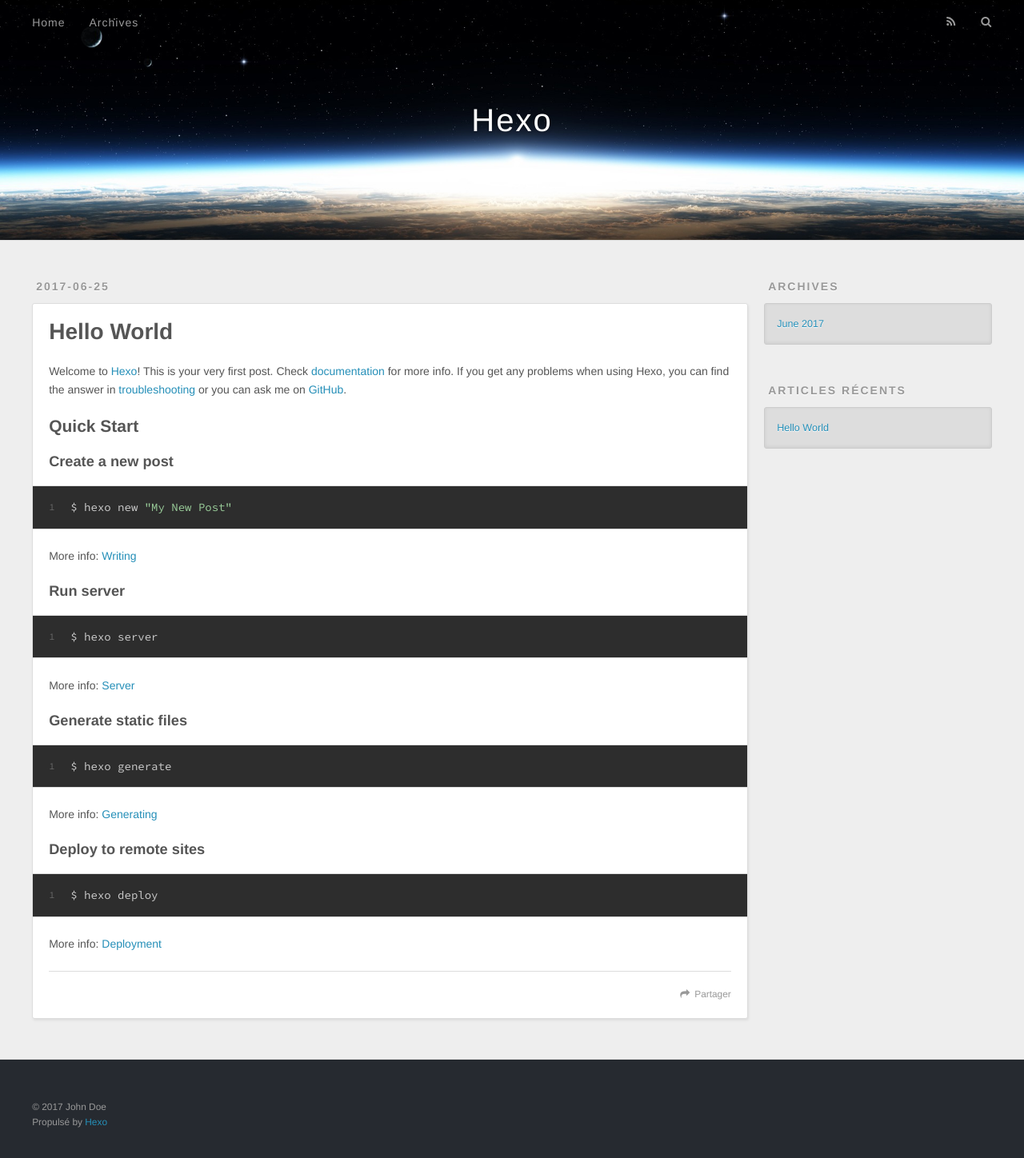
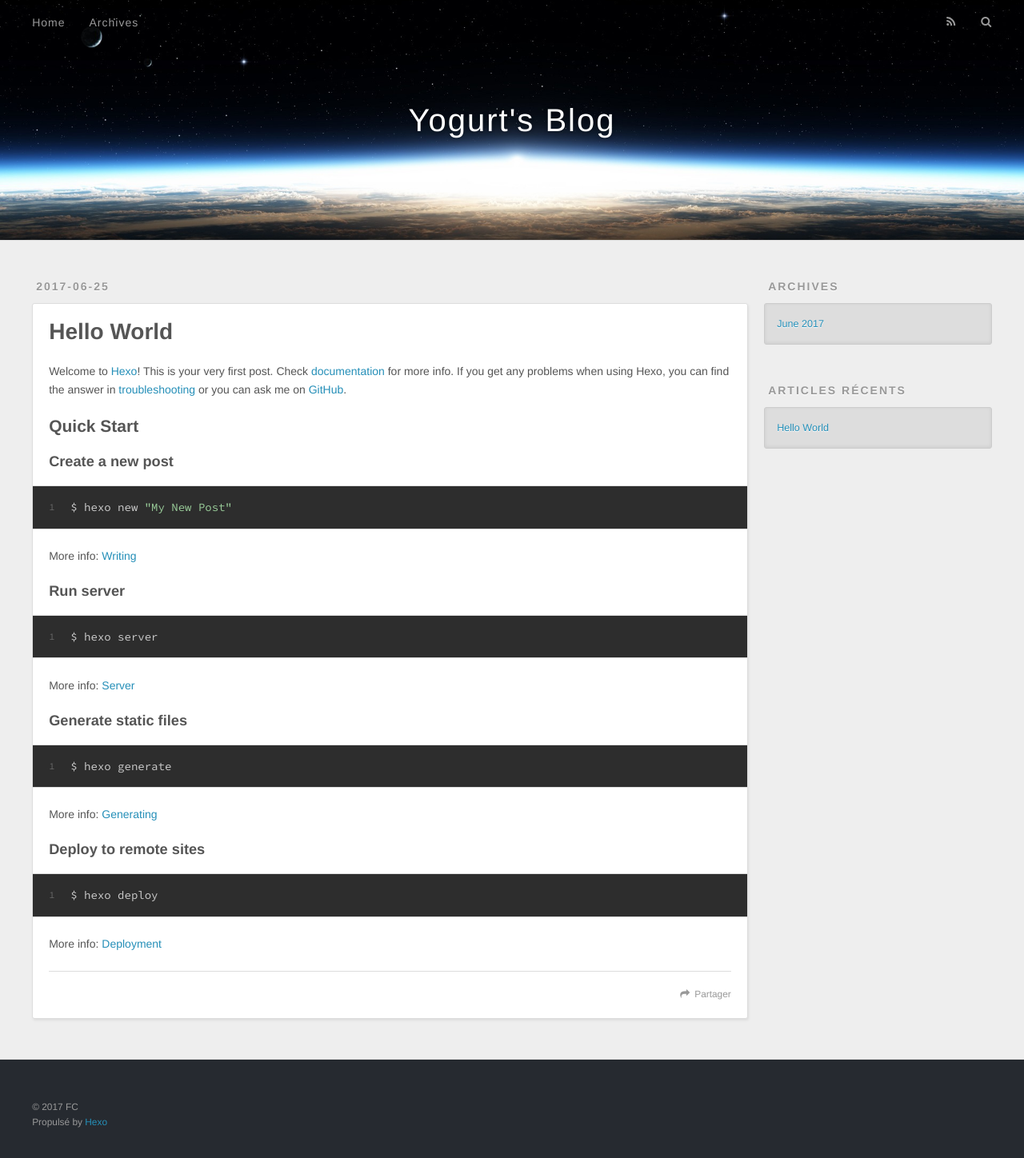
Before and after one commit to fengcan123/fengcan123.github.io, a plain HTML site: page index.html in a window 1280 px wide. Shown: the whole page at 80% size. Drawn offline with nearby package versions, Linux system fonts and the light colour scheme.

Commit message:
Site updated: 2017-06-25 14:20:51

```diff
--- a/index.html
+++ b/index.html
@@ -3,16 +3,19 @@
 <head>
   <meta charset="utf-8">
 
-  <title>Hexo</title>
+  <title>Yogurt&#39;s Blog</title>
   <meta name="viewport" content="width=device-width, initial-scale=1, maximum-scale=1">
-  <meta property="og:type" content="website">
-<meta property="og:title" content="Hexo">
+  <meta name="description" content="Deep Learning">
+<meta property="og:type" content="website">
+<meta property="og:title" content="Yogurt&#39;s Blog">
 <meta property="og:url" content="http://yoursite.com/index.html">
-<meta property="og:site_name" content="Hexo">
+<meta property="og:site_name" content="Yogurt&#39;s Blog">
+<meta property="og:description" content="Deep Learning">
 <meta name="twitter:card" content="summary">
-<meta name="twitter:title" content="Hexo">
+<meta name="twitter:title" content="Yogurt&#39;s Blog">
+<meta name="twitter:description" content="Deep Learning">
 
-    <link rel="alternate" href="/atom.xml" title="Hexo" type="application/atom+xml">
+    <link rel="alternate" href="/atom.xml" title="Yogurt&#39;s Blog" type="application/atom+xml">
 
 
     <link rel="icon" href="/favicon.png">
@@ -33,7 +36,7 @@
   <div id="header-outer" class="outer">
     <div id="header-title" class="inner">
       <h1 id="logo-wrap">
-        <a href="/" id="logo">Hexo</a>
+        <a href="/" id="logo">Yogurt&#39;s Blog</a>
       </h1>
 
     </div>
@@ -96,7 +99,7 @@
 
     </div>
     <footer class="article-footer">
-      <a data-url="http://yoursite.com/2017/06/25/hello-world/" data-id="cj4c69l4c0000xbfi98de2eg3" class="article-share-link">Partager</a>
+      <a data-url="http://yoursite.com/2017/06/25/hello-world/" data-id="cj4cbr0340000eufijp4skmm0" class="article-share-link">Partager</a>
 
 
     </footer>
@@ -151,7 +154,7 @@
 
   <div class="outer">
     <div id="footer-info" class="inner">
-      &copy; 2017 John Doe<br>
+      &copy; 2017 FC<br>
       Propulsé by <a href="http://hexo.io/" target="_blank">Hexo</a>
     </div>
   </div>
```
Also changed, not shown: 2017/06/25/hello-world/index.html (+6 -6 lines), archives/2017/06/index.html (+11 -8 lines), archives/2017/index.html (+11 -8 lines), archives/index.html (+11 -8 lines).
